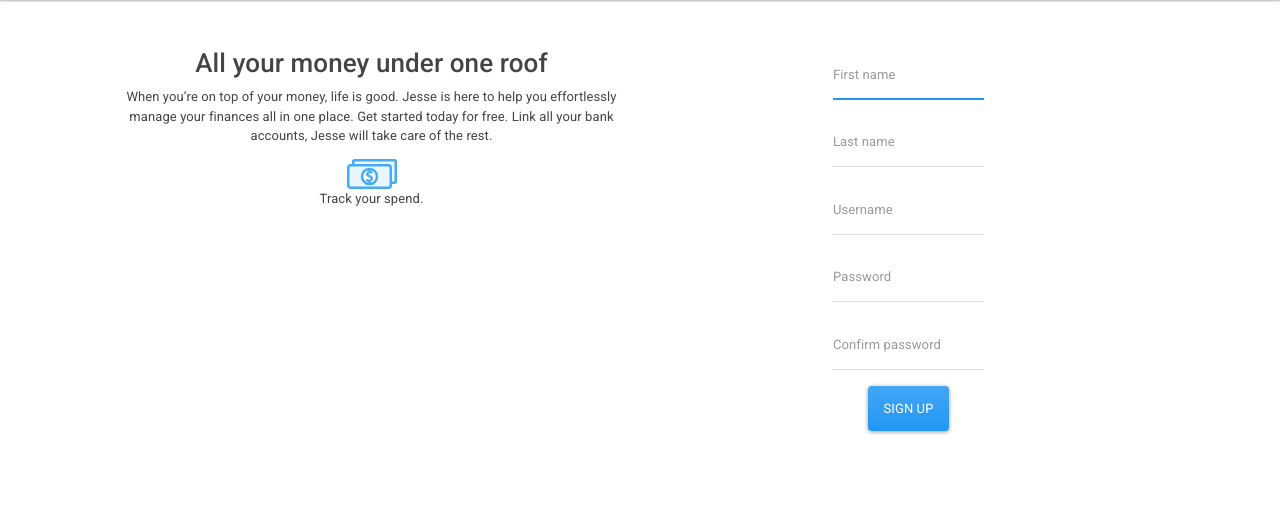
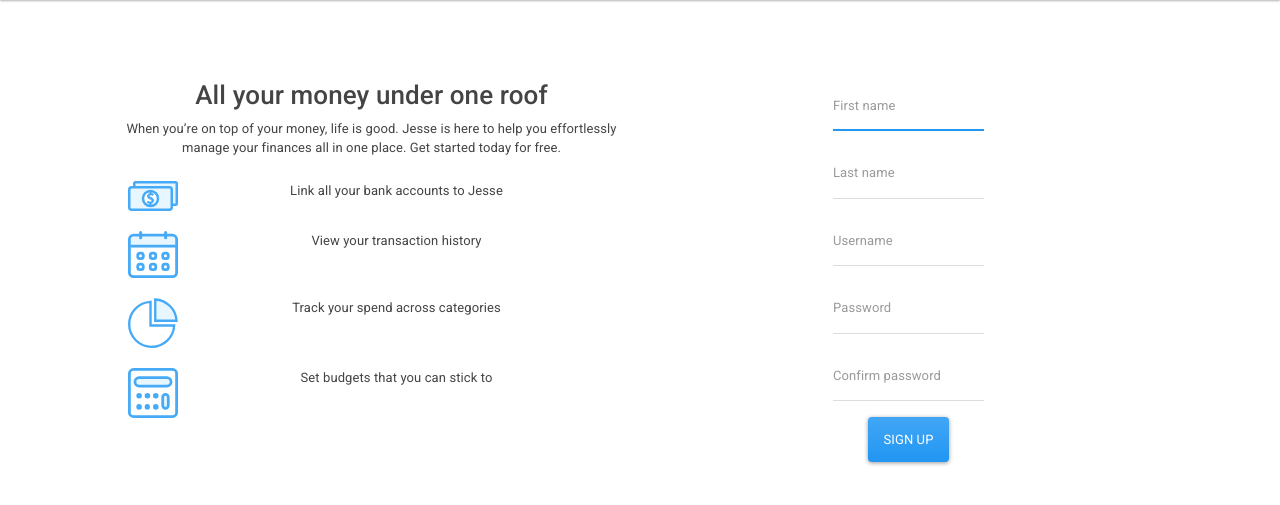
Before and after one commit to ceberda/cs50_final_project, a Flask app: page /register in a window 1280 px wide. Shown: the part 88-593 px from the top of the page. Run offline with Flask 2, Linux system fonts and the light colour scheme; some libraries are stand-ins or nearby versions.

Commit message:
changes in design

```diff
--- a/static/styles.css
+++ b/static/styles.css
@@ -32,7 +32,7 @@ main table
 
 .grid-container {
     display: grid;
-    grid-template-columns: auto auto auto;
+    grid-template-columns: auto auto;
     padding: 10px;
 }
 
@@ -40,6 +40,28 @@ main table
     padding: 20px;
     font-size: 20px;
     text-align: center;
+}
+
+
+.grid-element {
+    font-size: 1em;
+    padding-bottom: 3%;
+    color: #1E5264;
+}
+
+.element-a {
+    grid-column-start: 3;
+    grid-column-end: 4;
+    grid-row-start: 1;
+    grid-row-end: 2;
+}
+
+.row{
+    padding-top: 3%;
+}
+
+.icon {
+    text-align: left;
 }
 
 #loading {
--- a/templates/register.html
+++ b/templates/register.html
@@ -9,10 +9,25 @@
       <div class="col-sm-6">
           <h2>All your money under one roof</h2>
           <p>When you’re on top of your money, life is good. Jesse is here to help you effortlessly manage your
-            finances all in one place. Get started today for free.  Link all your bank accounts, Jesse will take care of the rest.</p>
+            finances all in one place. Get started today for free.</p>
 
-            <img src="static/cash.svg" width = "50px"/>
-            <p>Track your spend.</p>
+            <div class="grid-container">
+                <div class="icon"><img src="static/cash.svg" width = "50px"/></div>
+                <div class="icon">Link all your bank accounts to Jesse</div>
+              </div>
+
+            <div class="grid-container">
+                <div class="icon"><img src="static/calendar.svg" width = "50px"/> </div>
+                <div class="icon"><p>View your transaction history</p></div>
+            </div>
+            <div class="grid-container">
+                <div class="icon"><img src="static/pie.svg" width = "50px"/> </div>
+                <div class="icon"><p>Track your spend across categories</p></div>
+            </div>
+            <div class="grid-container">
+                <div class="icon"><img src="static/calc.svg" width = "50px"/> </div>
+                <div class="icon"><p>Set budgets that you can stick to</p></div>
+            </div>
       </div>
       <div class="col-sm-6">
             <form action="/register" method="post">
```
Also changed, not shown: templates/apology.html (+8 -1 lines), templates/budget.html (+17 -8 lines), templates/index.html (+17 -14 lines), templates/transactions.html (+11 -8 lines), finance_mgmt.db, static/calc.svg (added), static/calendar.svg (added), static/mad.svg (added), static/pie.svg (added).
